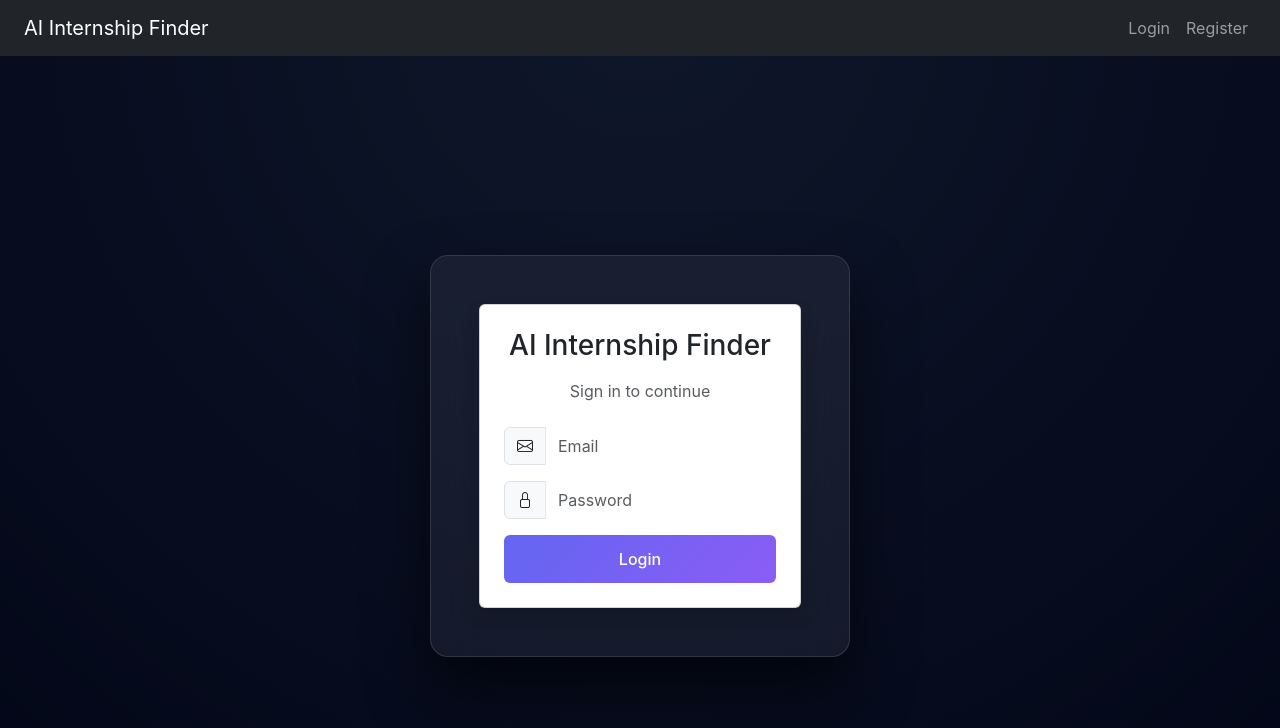
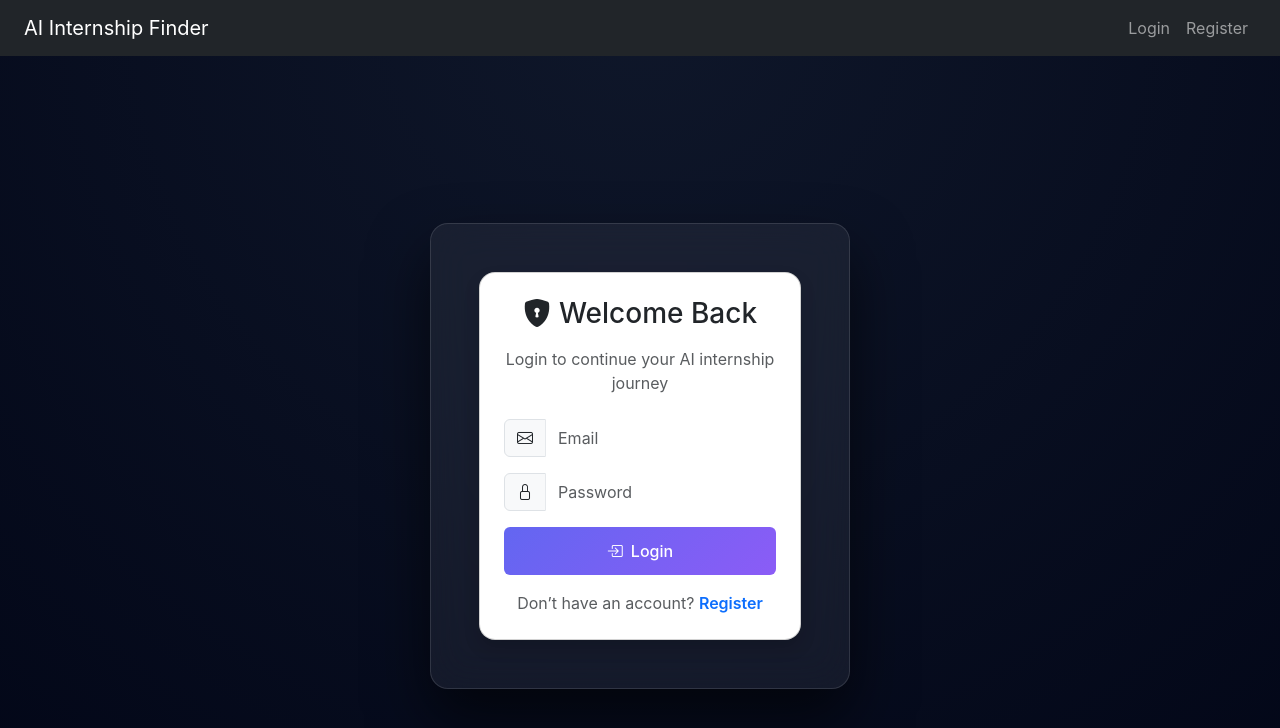
Before and after one commit to Code-suhaib/AI-Project, a React (Vite) app in the folder Frontend/frontend/: page /login in a window 1280 px wide. Shown: the top 728 px of the page. Built offline with nearby package versions, Linux system fonts and the light colour scheme.

Commit message:
ui updated

```diff
--- a/Frontend/frontend/src/components/Input.jsx
+++ b/Frontend/frontend/src/components/Input.jsx
@@ -1,12 +1,24 @@
-export default function Input({ icon, ...props }) {
+export default function Input({
+  icon,
+  type = "text",
+  placeholder,
+  value,
+  onChange,
+}) {
   return (
-    <div className="mb-3">
-      <div className="input-group">
-        <span className="input-group-text">
+    <div className="input-group mb-3">
+      {icon && (
+        <span className="input-group-text bg-light">
           <i className={`bi ${icon}`}></i>
         </span>
-        <input className="form-control" {...props} />
-      </div>
+      )}
+      <input
+        type={type}
+        className="form-control"
+        placeholder={placeholder}
+        value={value}
+        onChange={onChange}
+      />
     </div>
   );
 }
--- a/Frontend/frontend/src/pages/Login.jsx
+++ b/Frontend/frontend/src/pages/Login.jsx
@@ -18,11 +18,9 @@ export default function Login() {
       const res = await loginUser({ email, password });
 
       localStorage.setItem("token", res.data.token);
-      window.location.href = "/dashboard";
+      window.location.href = "/recommendations";
     } catch (err) {
-      setError(
-        err.response?.data?.message || "Login failed. Try again."
-      );
+      setError(err.response?.data?.message || "Login failed");
     } finally {
       setLoading(false);
     }
@@ -30,15 +28,20 @@ export default function Login() {
 
   return (
     <AuthLayout>
-      <div className="card shadow p-4" style={{ width: "100%", maxWidth: "420px" }}>
-        <h3 className="text-center mb-3">AI Internship Finder</h3>
+      <div
+        className="card shadow p-4 auth-card"
+        style={{ maxWidth: "420px", width: "100%" }}
+      >
+        <h3 className="text-center mb-3">
+          <i className="bi bi-shield-lock-fill me-2"></i>
+          Welcome Back
+        </h3>
+
         <p className="text-center text-muted mb-4">
-          Sign in to continue
+          Login to continue your AI internship journey
         </p>
 
-        {error && (
-          <div className="alert alert-danger py-2">{error}</div>
-        )}
+        {error && <div className="alert alert-danger py-2">{error}</div>}
 
         <Input
           icon="bi-envelope"
@@ -56,8 +59,22 @@ export default function Login() {
         />
 
         <Button onClick={handleLogin} disabled={loading}>
-          {loading ? "Signing in..." : "Login"}
+          {loading ? (
+            "Logging in..."
+          ) : (
+            <>
+              <i className="bi bi-box-arrow-in-right me-2"></i>
+              Login
+            </>
+          )}
         </Button>
+
+        <p className="text-center mt-3 mb-0 text-muted">
+          Don’t have an account?{" "}
+          <a href="/register" className="text-decoration-none fw-semibold">
+            Register
+          </a>
+        </p>
       </div>
     </AuthLayout>
   );
--- a/Frontend/frontend/src/pages/Register.jsx
+++ b/Frontend/frontend/src/pages/Register.jsx
@@ -25,14 +25,11 @@ export default function Register() {
       setEmail("");
       setPassword("");
 
-      // Redirect after short delay
       setTimeout(() => {
         window.location.href = "/";
       }, 1500);
     } catch (err) {
-      setError(
-        err.response?.data?.message || "Registration failed"
-      );
+      setError(err.response?.data?.message || "Registration failed");
     } finally {
       setLoading(false);
     }
@@ -40,8 +37,12 @@ export default function Register() {
 
   return (
     <AuthLayout>
-      <div className="card shadow p-4" style={{ maxWidth: "420px", width: "100%" }}>
-        <h3 className="text-center mb-3">Create Account</h3>
+      <div className="card shadow p-4 auth-card" style={{ maxWidth: "420px", width: "100%" }}>
+        <h3 className="text-center mb-3">
+          <i className="bi bi-person-plus-fill me-2"></i>
+          Create Account
+        </h3>
+
         <p className="text-center text-muted mb-4">
           Start your AI-powered internship journey
         </p>
@@ -50,18 +51,21 @@ export default function Register() {
         {success && <div className="alert alert-success py-2">{success}</div>}
 
         <Input
+          icon="bi-person"
           placeholder="Name"
           value={name}
           onChange={(e) => setName(e.target.value)}
         />
 
         <Input
+          icon="bi-envelope"
           placeholder="Email"
           value={email}
           onChange={(e) => setEmail(e.target.value)}
         />
 
         <Input
+          icon="bi-lock"
           type="password"
           placeholder="Password"
           value={password}
@@ -69,7 +73,14 @@ export default function Register() {
         />
 
         <Button onClick={handleRegister} disabled={loading}>
-          {loading ? "Creating..." : "Create Account"}
+          {loading ? (
+            "Creating..."
+          ) : (
+            <>
+              <i className="bi bi-check-circle-fill me-2"></i>
+              Create Account
+            </>
+          )}
         </Button>
       </div>
     </AuthLayout>
--- a/Frontend/frontend/src/styles/theme.css
+++ b/Frontend/frontend/src/styles/theme.css
@@ -30,3 +30,7 @@ body {
   border: 1px solid rgba(255,255,255,0.2);
   color: white;
 }
+.auth-card {
+  box-shadow: 0 0 40px rgba(100, 100, 255, 0.25);
+  border-radius: 16px;
+}
```
